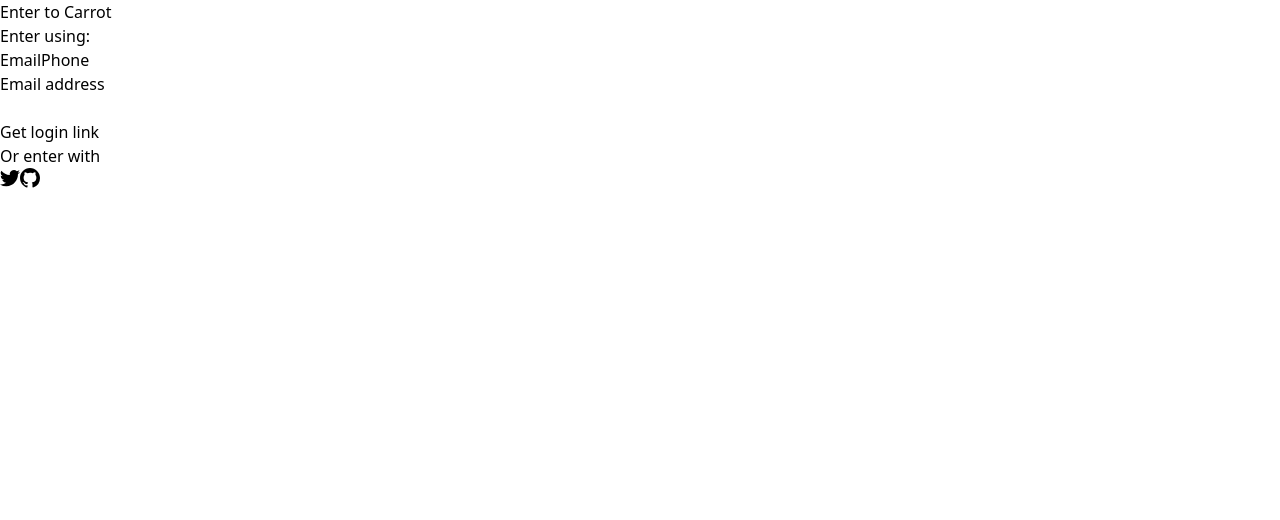
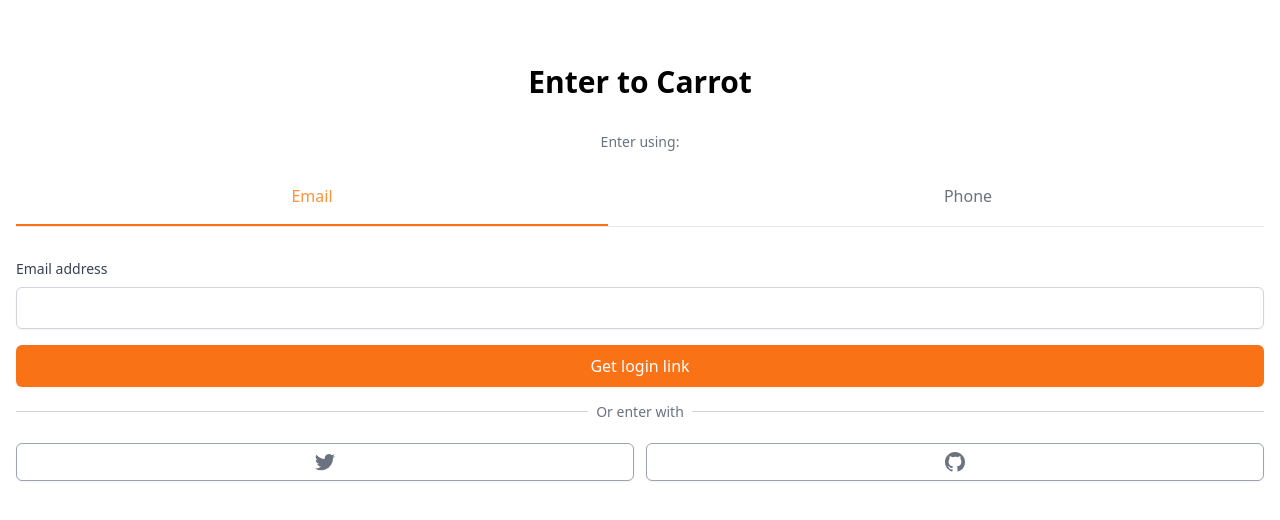
Before and after one commit to ChanGeunPark/carrot-market, a Next.js app: page /enter in a window 1280 px wide. Shown: the top 520 px of the page. Built offline with nearby package versions, Linux system fonts and the light colour scheme.

Commit message:
enter to carrot

```diff
--- a/package.json
+++ b/package.json
@@ -8,6 +8,7 @@
     "lint": "next lint"
   },
   "dependencies": {
+    "@tailwindcss/forms": "^0.4.0",
     "bootstrap-icons": "^1.7.2",
     "next": "^12.0.8",
     "react": "^18.0.0-rc.0",
--- a/pages/enter.tsx
+++ b/pages/enter.tsx
@@ -1,48 +1,63 @@
 import { useState } from "react";
 
+
+function cls(...classname:string[]){//모든 클래스를 불러온다.
+  return classname.join(" ");
+}
+
 export default function Enter() {
-  const [method, setMethod] = useState<"email" | "phone">("email");
+
+
+  const [method, setMethod] = useState<"email" | "phone">("email");//< 1 | 2 > 둘중하나 기본은 email
   const onEmailClick = () => setMethod("email");
   const onPhoneClick = () => setMethod("phone");
   return (
-    <div>
-      <h3>Enter to Carrot</h3>
-      <div>
-        <div>
-          <h5>Enter using:</h5>
-          <div>
-            <button onClick={onEmailClick}>Email</button>
-            <button onClick={onPhoneClick}>Phone</button>
+    <div className='mt-16 px-4'>
+      <h3 className="text-3xl font-bold text-center">Enter to Carrot</h3>
+      <div className='mt-8'>
+        <div className='flex flex-col items-center'>
+          <h5 className='text-sm text-gray-500 font-medium'>Enter using:</h5>
+          <div className='grid mt-8 grid-cols-2 border-b gap-16 w-full'>
+            <button
+              className={cls("pb-4 font-medium border-b-2 transition-all",method == "email" ? "border-orange-500 text-orange-400" : "border-transparent text-gray-500")}
+              onClick={onEmailClick}>
+                Email
+            </button>
+            <button
+              className={`pb-4 font-medium border-b-2 transition-all ${method == "phone" ? " border-orange-500 text-orange-400" : "border-transparent text-gray-500"}`}
+              onClick={onPhoneClick}>
+                Phone
+            </button>
           </div>
         </div>
-        <form>
-          <label>
+        <form className='flex flex-col mt-8'>
+          <label className='text-sm font-medium text-gray-700'>
             {method === "email" ? "Email address" : null}
             {method === "phone" ? "Phone number" : null}
           </label>
-          <div>
-            {method === "email" ? <input type="email" required /> : null}
+          <div className='mt-2'>
+            {method === "email" ? <input type="email" className='appearance-none w-full px-3 py-2 border border-gray-300 rounded-md shadow-sm placeholder-gray-400 focus:outline-none focus:border-transparent focus:ring-orange-500' required /> : null}
             {method === "phone" ? (
-              <div>
-                <span>+82</span>
-                <input type="number" required />
+              <div className='flex rounded-md shadow-sm'>
+                <span className='flex items-center justify-center px-3 rounded-l-md border border-r-0 border-gray-300 bg-gray-50 text-gray-500 select-none text-sm'>+82</span>
+                <input type="number"  className='appearance-none w-full px-3 py-2 border border-gray-300 rounded-md shadow-sm placeholder-gray-400 focus:outline-none focus:border-transparent rounded-l-none focus:ring-orange-500' required />
               </div>
             ) : null}
           </div>
-          <button>
+          <button className=' mt-4 bg-orange-500 hover:bg-orange-600 text-white py-2 px-4 border border-transparent rounded-md shadow-sm font-medium focus:ring-2 focus:ring-offset-2 focus:ring-orange-500 focus:outline-none'>
             {method === "email" ? "Get login link" : null}
             {method === "phone" ? "Get one-time password" : null}
           </button>
         </form>
-        <div>
-          <div>
-            <div />
-            <div>
-              <span>Or enter with</span>
+        <div className='mt-6'>
+          <div className='relative'>
+            <div className='absolute w-full border-t border-gray-300'/>
+            <div className='relative -top-3 text-center'>
+              <span className='bg-white px-2 text-sm text-gray-500'>Or enter with</span>
             </div>
           </div>
-          <div>
-            <button>
+          <div className='grid grid-cols-2 gap-3 mt-2'>
+            <button className='flex justify-center items-center py-2 px-4 border border-gray-400 rounded-md shadow-sm bg-white font-medium text-gray-500 hover:bg-gray-100 transition-all'>
               <svg
                 className="w-5 h-5"
                 aria-hidden="true"
@@ -52,7 +67,7 @@
                 <path d="M6.29 18.251c7.547 0 11.675-6.253 11.675-11.675 0-.178 0-.355-.012-.53A8.348 8.348 0 0020 3.92a8.19 8.19 0 01-2.357.646 4.118 4.118 0 001.804-2.27 8.224 8.224 0 01-2.605.996 4.107 4.107 0 00-6.993 3.743 11.65 11.65 0 01-8.457-4.287 4.106 4.106 0 001.27 5.477A4.073 4.073 0 01.8 7.713v.052a4.105 4.105 0 003.292 4.022 4.095 4.095 0 01-1.853.07 4.108 4.108 0 003.834 2.85A8.233 8.233 0 010 16.407a11.616 11.616 0 006.29 1.84" />
               </svg>
             </button>
-            <button>
+            <button className='flex justify-center items-center py-2 px-4 border border-gray-400 rounded-md shadow-sm bg-white font-medium text-gray-500 hover:bg-gray-100 transition-all'>
               <svg
                 className="w-5 h-5"
                 aria-hidden="true"
--- a/tailwind.config.js
+++ b/tailwind.config.js
@@ -7,5 +7,5 @@
     extend: {},
   },
   darkMode:"class", //media
-  plugins: [],
+  plugins: [require("@tailwindcss/forms")],
 };
```
Also changed, not shown: 1 other file (tests, documents, lock files or other folders).
